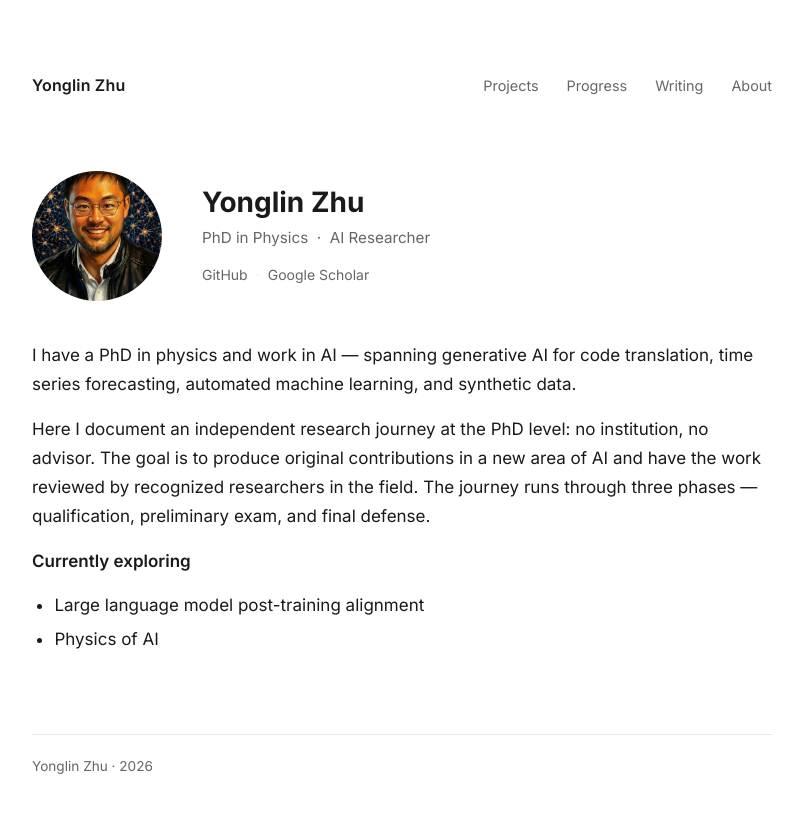
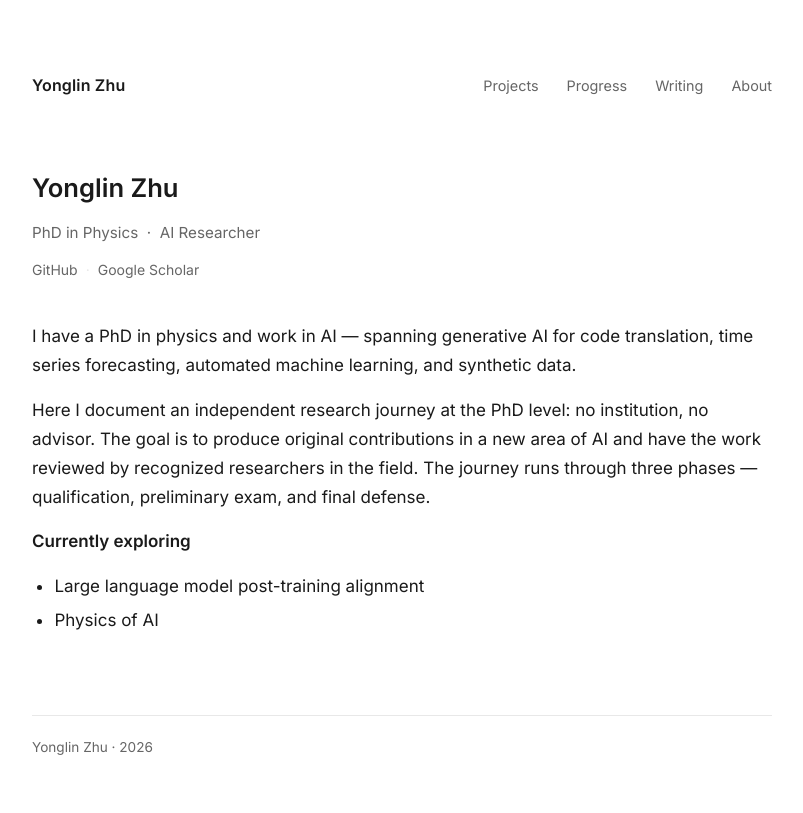
Before and after one commit to zhuygln/PhDunaffiliated, a Jekyll site: the page built from docs/index.md, in a window 1280 px wide. Shown: the top 813 px of the page, without its empty margins (238-1041 px from the left). Built offline with Jekyll 4.4.1, drawn with Linux system fonts in a browser that asks for light colours.

Commit message:
Remove profile photo

```diff
--- a/docs/_layouts/home.html
+++ b/docs/_layouts/home.html
@@ -2,8 +2,6 @@
 layout: default
 ---
 <div class="profile-wrap">
-  <img class="profile-img" src="{{ site.baseurl }}/assets/img/profile.jpg" alt="{{ site.author }}">
-  <div class="profile-info">
   <h1>{{ site.author }}</h1>
   <p class="profile-tagline">PhD in Physics &nbsp;·&nbsp; AI Researcher</p>
   <div class="social-links">
@@ -12,6 +10,5 @@ layout: default
     <a href="https://scholar.google.com/citations?user=5zl5bT4AAAAJ&hl=en" target="_blank">Google Scholar</a>
   </div>
 </div>
-</div>
 
 {{ content }}
--- a/docs/assets/css/main.css
+++ b/docs/assets/css/main.css
@@ -268,9 +268,6 @@ footer {
 
 /* Profile — homepage */
 .profile-wrap {
-  display: flex;
-  align-items: center;
-  gap: 2.5rem;
   margin-bottom: 2.5rem;
 }
 
```
Also changed, not shown: docs/assets/img/profile.jpg (deleted). Lines whose indentation alone changed are shown as unchanged.
